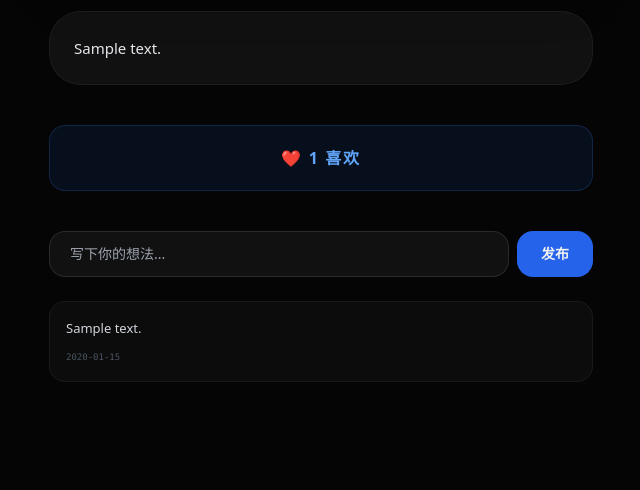
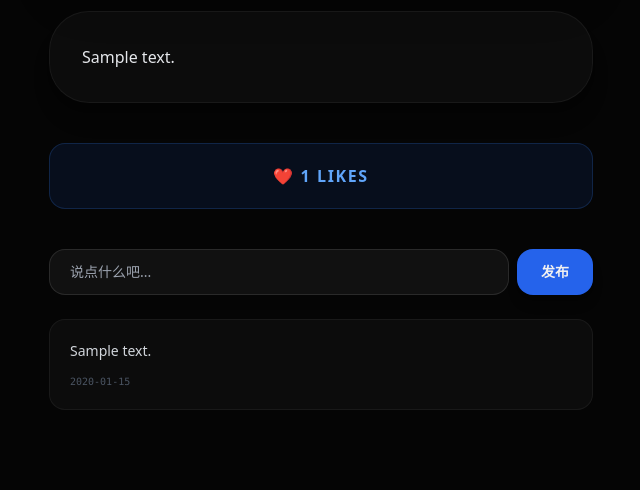
Before and after one commit to Szchiji/tbwy, a Flask app: page /post/1 in a window 1280 px wide. Shown: the part 498-988 px from the top of the page, without its empty margins (319-959 px from the left). Before the commit the page ends 880 px from the top, so only its background shows below. Run offline with Flask 3, Linux system fonts and the light colour scheme; tables that the repository leaves empty hold one stand-in row (values such as "Sample post"); parts of the project's set-up code (start-up, migrations or seed data) failed here and were passed over; some libraries are stand-ins or nearby versions.

Commit message:
更新 detail.html

```diff
--- a/templates/detail.html
+++ b/templates/detail.html
@@ -2,53 +2,54 @@
 <html lang="zh">
 <head>
     <meta charset="UTF-8"><meta name="viewport" content="width=device-width, initial-scale=1.0">
-    <title>详情</title>
+    <title>内容详情</title>
     <script src="https://cdn.tailwindcss.com"></script>
     <style>
         body { background: #050505; color: #f1f1f1; }
-        .comment-card { background: rgba(255,255,255,0.03); border: 1px solid rgba(255,255,255,0.05); }
+        .glass-panel { background: rgba(255,255,255,0.03); border: 1px solid rgba(255,255,255,0.05); }
     </style>
 </head>
 <body class="pb-20">
     <div class="max-w-xl mx-auto px-4">
-        <!-- 头部导航 -->
-        <div class="flex items-center justify-between py-6">
-            <button onclick="history.back()" class="text-blue-500 text-sm font-bold">← 返回</button>
-            <div class="text-[10px] text-gray-500 font-mono">{{ post.date }}</div>
-        </div>
+        <header class="flex items-center justify-between py-6">
+            <button onclick="history.back()" class="text-blue-500 text-sm font-bold flex items-center gap-1">
+                <span>←</span> 返回首页
+            </button>
+            <div class="text-[10px] text-gray-600 font-mono tracking-widest">{{ post.date }}</div>
+        </header>
 
-        <!-- 媒体展示区（支持多图） -->
+        <!-- 媒体展示 -->
         <div class="space-y-4 mb-8">
             {% for m in all_media %}
-                <div class="rounded-3xl overflow-hidden border border-white/5 bg-gray-950 shadow-2xl">
+                <div class="rounded-[2.5rem] overflow-hidden border border-white/5 bg-black shadow-2xl">
                     {% if m.first_media.lower().endswith('.mp4') %}
                         <video src="{{ m.first_media }}" controls playsinline class="w-full block"></video>
                     {% else %}
-                        <img src="{{ m.first_media }}" class="w-full block" loading="lazy">
+                        <img src="{{ m.first_media }}" class="w-full block shadow-inner">
                     {% endif %}
                 </div>
             {% endfor %}
         </div>
 
-        <!-- 正文内容 -->
-        <div class="bg-white/5 p-6 rounded-[2rem] mb-10 text-[15px] leading-relaxed text-gray-200 whitespace-pre-wrap border border-white/5">{{ post.text }}</div>
+        <!-- 正文 -->
+        <div class="glass-panel p-8 rounded-[2.5rem] mb-10 text-[16px] leading-relaxed text-gray-200 whitespace-pre-wrap shadow-xl">{{ post.text or "暂无详细文案说明。" }}</div>
 
-        <!-- 互动：点赞 -->
-        <button id="like-btn" onclick="handleLike()" class="w-full bg-blue-600/10 py-5 rounded-2xl text-center mb-10 border border-blue-500/20 active:scale-95 transition-transform">
-            <span id="lk-txt" class="text-blue-400 font-bold tracking-widest">❤️ {{ post.likes }} 喜欢</span>
+        <!-- 互动 -->
+        <button id="likeBtn" onclick="handleLike()" class="w-full bg-blue-600/10 py-5 rounded-2xl text-center mb-10 border border-blue-500/20 transition-all active:scale-95">
+            <span id="likeTxt" class="text-blue-400 font-black tracking-widest">❤️ {{ post.likes }} LIKES</span>
         </button>
 
-        <!-- 评论系统 -->
+        <!-- 评论 -->
         <div class="space-y-6">
             <div class="flex gap-2">
-                <input id="cm-in" type="text" placeholder="写下你的想法..." class="flex-1 bg-white/5 border border-white/10 rounded-2xl px-5 py-3 text-sm outline-none focus:border-blue-500">
-                <button onclick="sendCm()" class="bg-blue-600 hover:bg-blue-500 px-6 py-3 rounded-2xl text-sm font-bold transition-colors">发布</button>
+                <input id="cmtInput" type="text" placeholder="说点什么吧..." class="flex-1 bg-white/5 border border-white/10 rounded-2xl px-5 py-3 text-sm outline-none focus:border-blue-500">
+                <button onclick="submitCmt()" class="bg-blue-600 px-6 py-3 rounded-2xl text-sm font-bold shadow-lg active:bg-blue-700">发布</button>
             </div>
             <div class="space-y-4">
                 {% for c in comments %}
-                <div class="comment-card p-4 rounded-2xl">
-                    <p class="text-[13px] text-gray-300 leading-relaxed">{{ c.content }}</p>
-                    <div class="text-[9px] text-gray-600 mt-3 font-mono">{{ c.date }}</div>
+                <div class="glass-panel p-5 rounded-2xl">
+                    <p class="text-[14px] text-gray-300 leading-relaxed">{{ c.content }}</p>
+                    <div class="text-[10px] text-gray-600 mt-3 font-mono">{{ c.date }}</div>
                 </div>
                 {% endfor %}
             </div>
@@ -56,29 +57,25 @@
     </div>
 
     <script>
-        const pid = "{{post.id}}";
-
-        // 处理点赞（本地防刷）
+        const pid = "{{ post.id }}";
         function handleLike() {
             let liked = JSON.parse(localStorage.getItem('m_liked') || '[]');
-            if(liked.includes(pid)) return alert('您已经表达过喜欢了哦~');
-
+            if(liked.includes(pid)) return alert('您已经点过赞啦！');
             fetch('/api/like/'+pid, {method:'POST'}).then(res => {
                 if(res.ok) {
                     liked.push(pid);
                     localStorage.setItem('m_liked', JSON.stringify(liked));
-                    const lkTxt = document.getElementById('lk-txt');
-                    const count = parseInt(lkTxt.innerText.split(' ')[1]) + 1;
-                    lkTxt.innerText = '❤️ ' + count + ' 喜欢';
-                    document.getElementById('like-btn').classList.add('bg-blue-600/20');
+                    const txt = document.getElementById('likeTxt');
+                    const num = parseInt(txt.innerText.match(/\d+/)[0]) + 1;
+                    txt.innerText = '❤️ ' + num + ' LIKES';
+                    document.getElementById('likeBtn').style.opacity = '0.5';
                 }
             });
         }
 
-        // 发送评论
-        function sendCm() {
-            const val = document.getElementById('cm-in').value;
-            if(!val.trim()) return;
+        function submitCmt() {
+            const val = document.getElementById('cmtInput').value.trim();
+            if(!val) return;
             fetch('/api/comment/'+pid, {
                 method:'POST',
                 headers:{'Content-Type':'application/json'},
@@ -86,12 +83,9 @@
             }).then(() => location.reload());
         }
 
-        // 初始化点赞按钮状态
         window.onload = () => {
             let liked = JSON.parse(localStorage.getItem('m_liked') || '[]');
-            if(liked.includes(pid)) {
-                document.getElementById('like-btn').classList.add('bg-blue-600/20');
-            }
+            if(liked.includes(pid)) document.getElementById('likeBtn').style.opacity = '0.5';
         };
     </script>
 </body>
```
